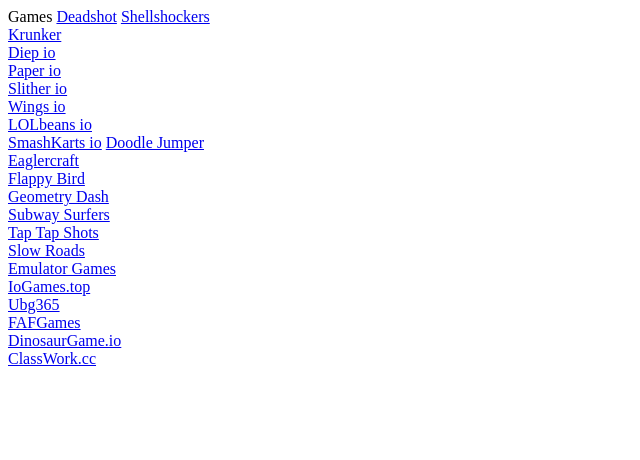
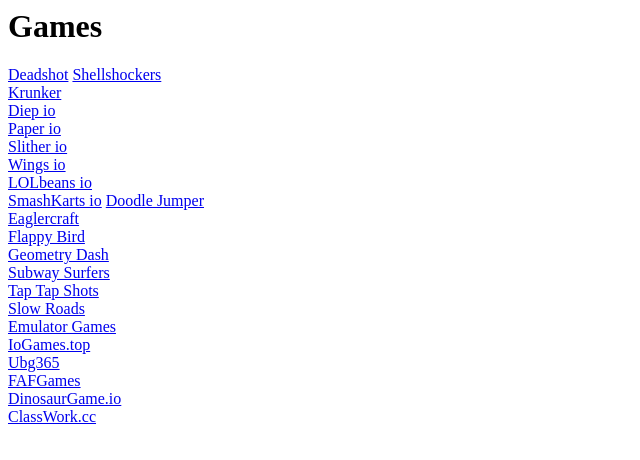
Before and after one commit to Gamergames3000/hub, a plain HTML site: page index.html in a window 1280 px wide. Shown: the whole page, without its empty margins (0-640 px from the left). Drawn offline with Linux system fonts and the light colour scheme.

Commit message:
Update index.html

```diff
--- a/index.html
+++ b/index.html
@@ -1,5 +1,5 @@
 
-<h1></h1> Games</h1>
+<h1> Games</h1>
 
 <a href="deadshot.html">Deadshot</a>
 
```
